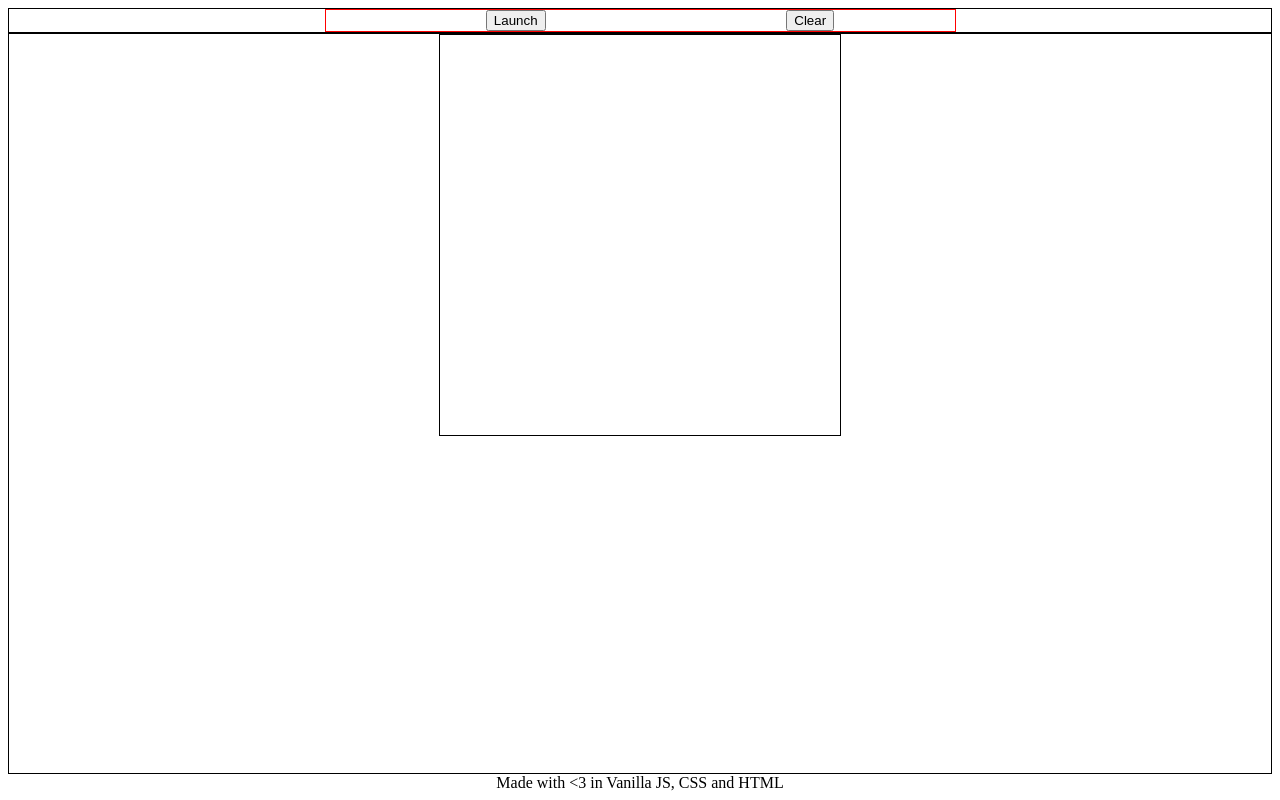
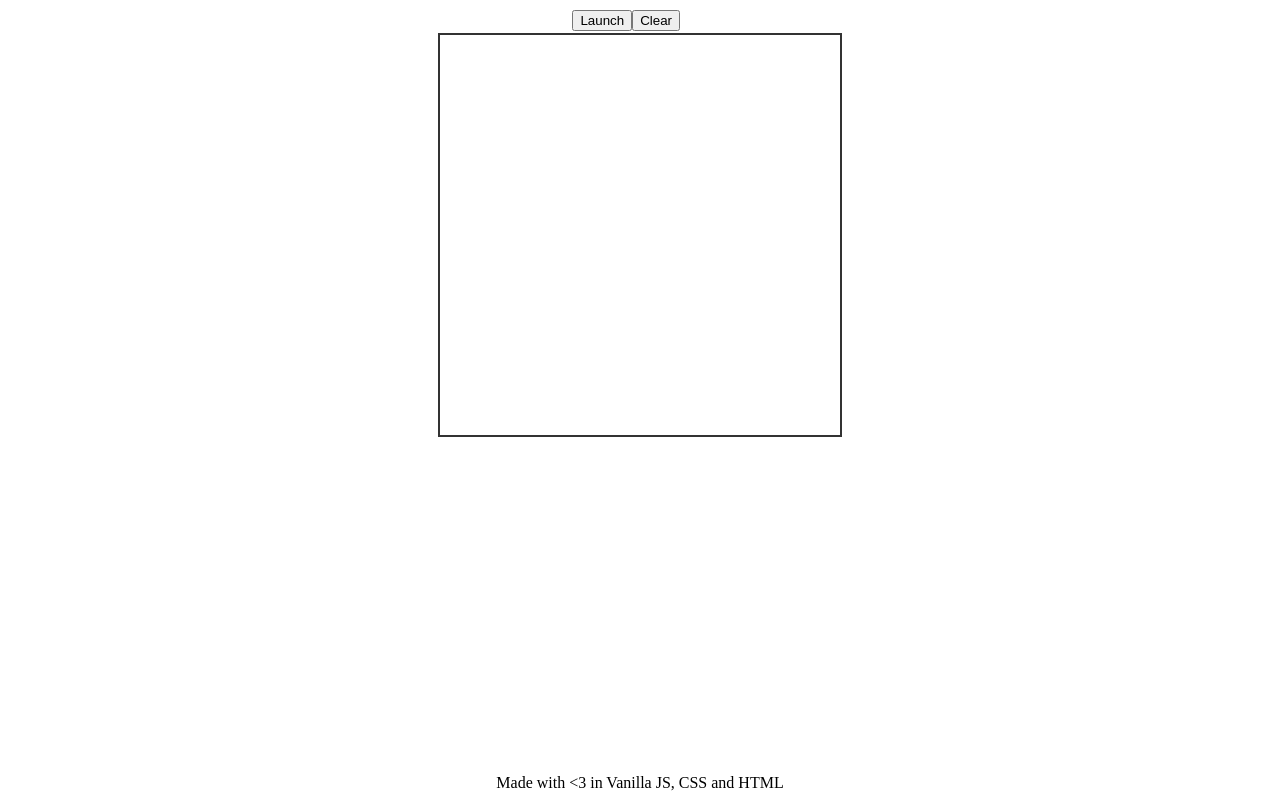
Before and after one commit to yorkzap/etch-a-sketch, a plain HTML site: page index.html in a window 1280 px wide. Drawn offline with Linux system fonts and the light colour scheme.

Commit message:
Remove all borders used for production purposes

```diff
--- a/style.css
+++ b/style.css
@@ -6,29 +6,26 @@ html, body {
 
 
 .nav {
-    border: black 1px solid; /* production */
     display: flex;
     flex-direction: column;
 }
 
 ul {
     display: flex;
-    border: red 1px solid; /* production */
-    margin: 0px 25%;
-    justify-content: space-around;
+    margin: 2px 50%;
+    justify-content: flex-end;
     list-style: none;
 }
 
 .app {
     display: flex;
-    border: black 1px solid; /* production */
     justify-content: center;
     align-items: top;
     flex: 1 0 auto;
 }
 
 #square {
-    border: black 1px solid; /* production */
+    border: 2px rgba(0, 0, 0, 0.8) solid;
     flex: 0 1 auto;
     height: 400px;
     width: 400px;
@@ -44,7 +41,7 @@ footer {
 }
 
 .pixel {
-    border: black 1px solid;
+    border: 2px rgba(0, 0, 0, 0.8) solid;
     flex: 1 1 auto;
     flex-wrap: wrap;
     box-sizing: border-box;
```
